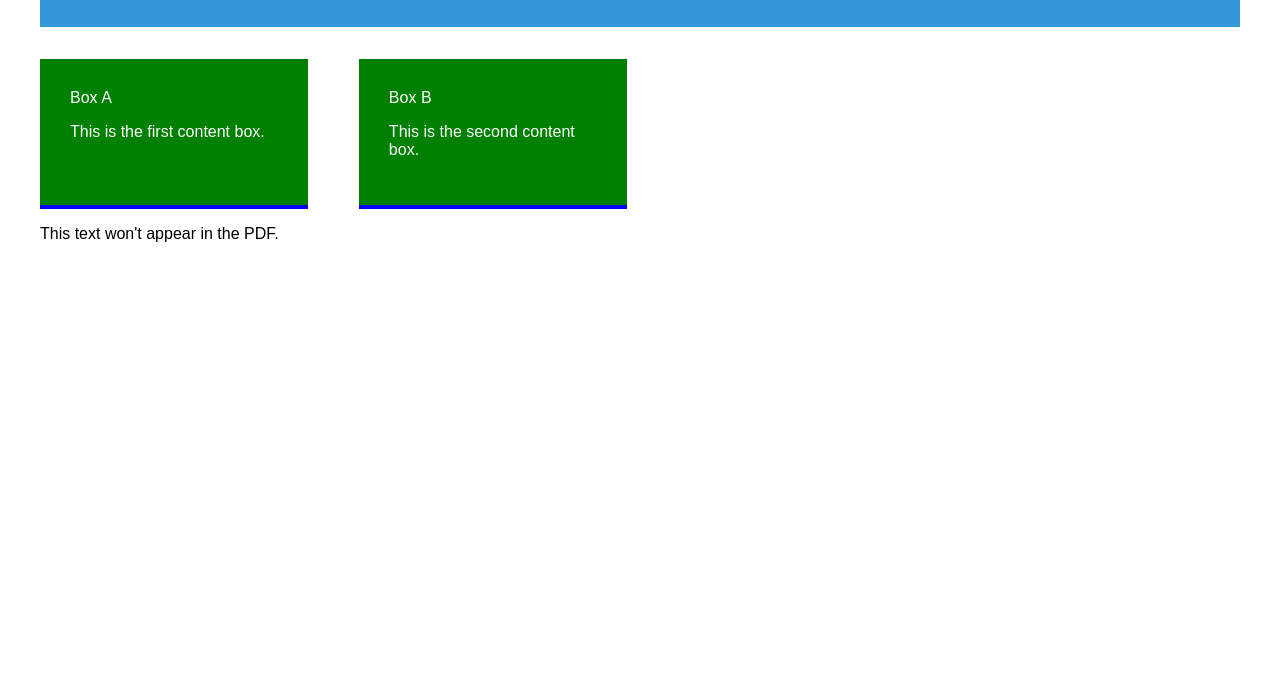
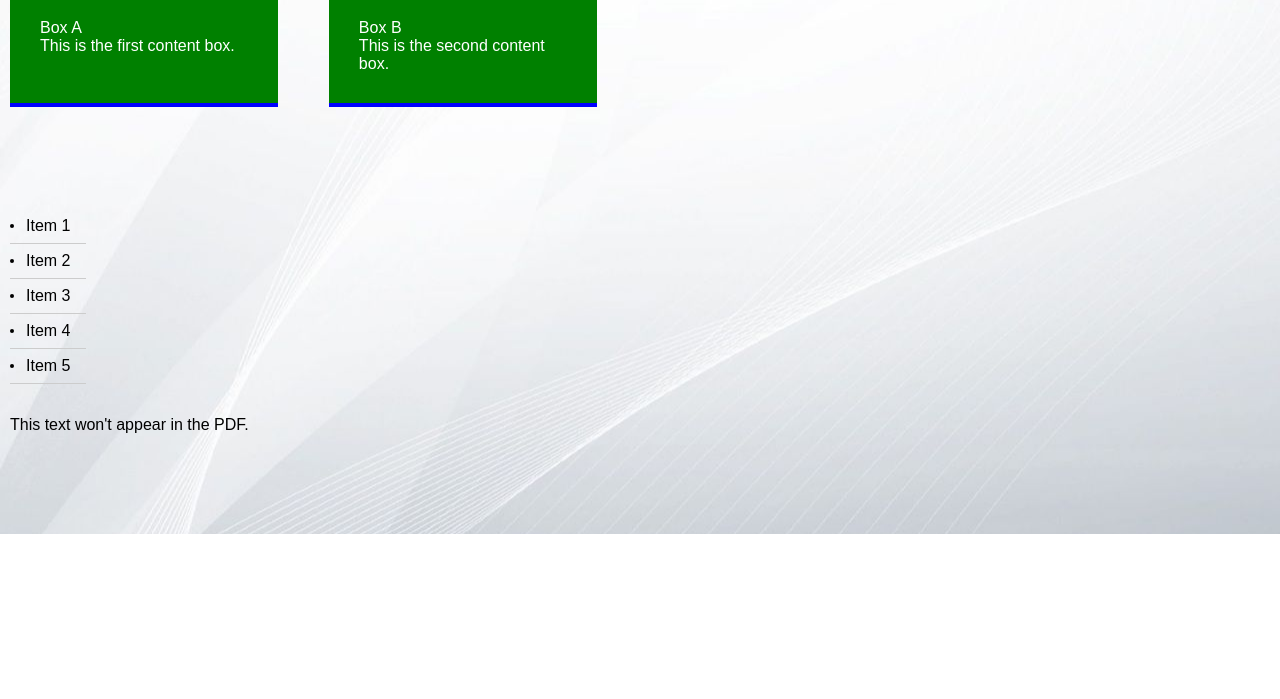
Before and after one commit to seriiserii825/vite-pdf-project, a website built with Vite: page index.html in a window 1280 px wide. Shown: the part 101-800 px from the top of the page. Built offline with nearby package versions, Linux system fonts and the light colour scheme.

Commit message:
feat: generate pdf

```diff
--- a/index.html
+++ b/index.html
@@ -6,11 +6,11 @@
     <script type="module" src="./src/main.js"></script>
   </head>
   <body>
-    <div class="main-wrapp">
+    <div class="wrapper" style="background: url(&quot;/bg-image.jpg&quot;) no-repeat center">
+      <div class="container">
         <header class="main-header">
           <h1>PDF Export with CSS (SCSS)</h1>
         </header>
-
         <div class="content">
           <div class="main-block">
             <div class="main-block__item">
@@ -23,10 +23,15 @@
             </div>
           </div>
         </div>
-
-      <div class="page-break"></div>
-
+        <ul class="main-block__list">
+          <li>Item 1</li>
+          <li>Item 2</li>
+          <li>Item 3</li>
+          <li>Item 4</li>
+          <li>Item 5</li>
+        </ul>
         <p class="no-print">This text won't appear in the PDF.</p>
+      </div>
     </div>
   </body>
 </html>
--- a/package.json
+++ b/package.json
@@ -5,11 +5,9 @@
   "type": "module",
   "scripts": {
     "dev": "vite",
-    "watch-pdf": "chokidar 'index.html' 'src/**/*.scss' -c 'node generate-pdf.js'",
     "build": "vite build",
     "preview": "vite preview",
-    "generate": "node generate-pdf.js",
-    "open": "xdg-open output.pdf"
+    "generate": "node generate-pdf.js && xdg-open output.pdf"
   },
   "devDependencies": {
     "sass": "^1.89.2",
--- a/src/scss/base.scss
+++ b/src/scss/base.scss
@@ -6,3 +6,77 @@ body {
   font-family: Arial, sans-serif;
   font-size: 16px;
 }
+
+.wrapper {
+  padding-bottom: 100px;
+}
+
+*,
+*:before,
+*:after {
+  margin: 0;
+  padding: 0;
+  box-sizing: border-box;
+}
+
+h1,
+h2,
+h3,
+h4,
+h5,
+h6 {
+  margin: 0;
+  padding: 0;
+  font-weight: inherit;
+  font-size: inherit;
+}
+
+img {
+  max-width: 100%;
+  height: auto;
+  vertical-align: top;
+}
+
+ul {
+  margin: 0;
+  padding: 0;
+  list-style-type: none;
+}
+
+p {
+  margin: 0;
+  padding: 0;
+}
+
+.hidden {
+  display: none;
+}
+
+.container {
+  margin: 0 auto;
+  padding: 0 10px;
+  max-width: 1620px;
+}
+
+input[type="submit"]:disabled {
+  cursor: not-allowed !important;
+  opacity: 0.6 !important;
+}
+
+a {
+  color: inherit;
+  text-decoration: none;
+}
+
+input::-ms-clear {
+  display: none;
+}
+
+button {
+  cursor: pointer;
+}
+
+button::-moz-focus-inner {
+  padding: 0;
+  border: 0;
+}
--- a/src/scss/home.scss
+++ b/src/scss/home.scss
@@ -26,6 +26,7 @@
 .content {
   display: flex;
   justify-content: space-between;
+  margin-bottom: 6.4rem;
 }
 
 .box {
@@ -64,3 +65,26 @@
   background: green;
   border-bottom: 4px solid blue;
 }
+.main-block {
+  &__list {
+    display: inline-block;
+    margin-bottom: 32px;
+    li {
+      position: relative;
+      padding: 8px 16px;
+      border-bottom: 1px solid #ccc;
+      &::before {
+        content: "";
+        position: absolute;
+        top: 50%;
+        transform: translateY(-50%);
+        left: 0;
+        display: block;
+        width: 4px;
+        height: 4px;
+        border-radius: 50%;
+        background: black;
+      }
+    }
+  }
+}
```
Also changed, not shown: public/bg-image.jpg (added), 1 other file. Lines whose indentation alone changed are shown as unchanged.
